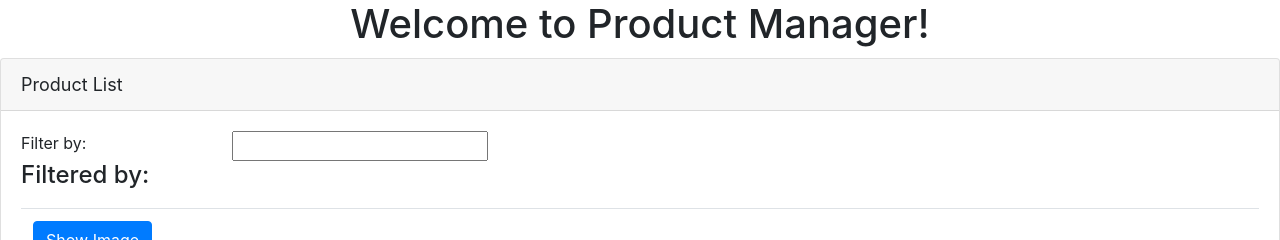
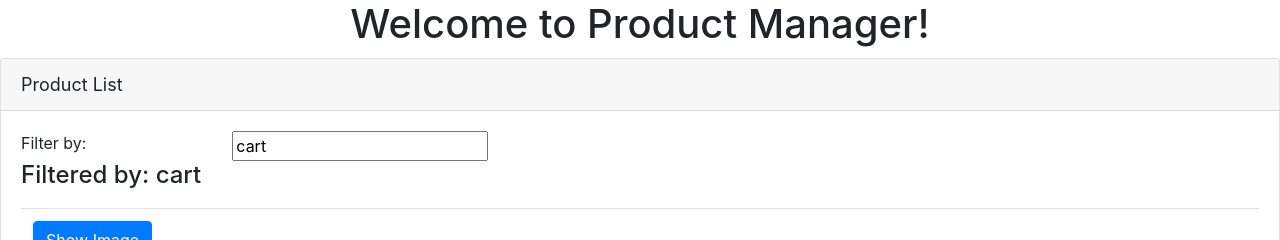
Before and after one commit to mehmetozkaya/Steadman, an Angular app in the folder SteadmanWeb/: page / in a window 1280 px wide. Shown: the top 240 px of the page. Built offline with nearby package versions, Linux system fonts and the light colour scheme.

Commit message:
listFilter added

```diff
--- a/SteadmanWeb/src/app/app.module.ts
+++ b/SteadmanWeb/src/app/app.module.ts
@@ -1,5 +1,6 @@
 import { BrowserModule } from '@angular/platform-browser';
 import { NgModule } from '@angular/core';
+import { FormsModule } from '@angular/forms';
 
 import { AppComponent } from './app.component';
 import { ProductListComponent } from './products/product-list.component';
@@ -10,7 +11,8 @@
     ProductListComponent
   ],
   imports: [
-    BrowserModule
+    BrowserModule,
+    FormsModule
   ],
   bootstrap: [AppComponent]
 })
--- a/SteadmanWeb/src/app/products/product-list.component.html
+++ b/SteadmanWeb/src/app/products/product-list.component.html
@@ -6,12 +6,12 @@
     <div class='row'>
     <div class='col-md-2'>Filter by:</div>
     <div class='col-md-4'>
-        <input type='text' />
+        <input type='text' [(ngModel)]='listFilter' />
     </div>
     </div>
     <div class='row'>
     <div class='col-md-6'>
-        <h4>Filtered by: </h4>
+        <h4>Filtered by: {{listFilter}}</h4>
     </div>
     </div>
     <div class='table-responsive'>
--- a/SteadmanWeb/src/app/products/product-list.component.ts
+++ b/SteadmanWeb/src/app/products/product-list.component.ts
@@ -9,6 +9,7 @@
     imageWidth: number = 50;
     imageMargin: number = 2;
     showImage: boolean = false;
+    listFilter: string = 'cart';
     products: any[] = [
         {
             "productId": 1,
```
